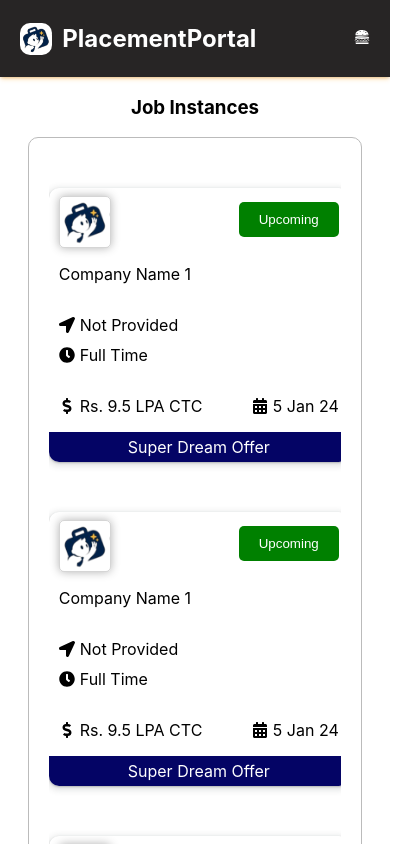
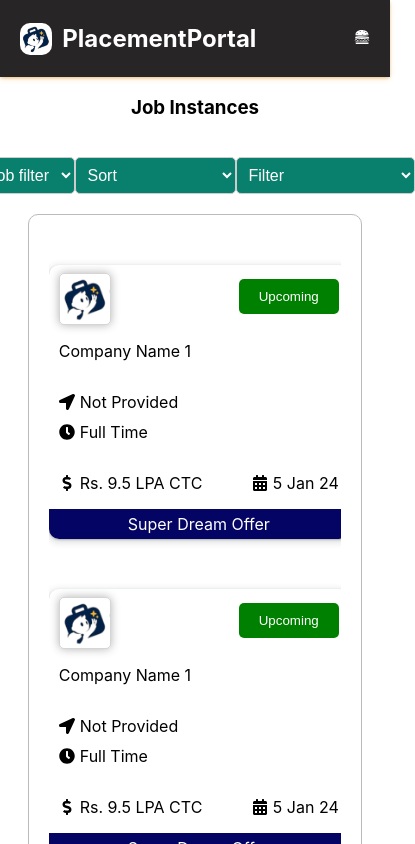
Before and after one commit to Ajay080/placement-portal, a React (Create React App) app: page /job in a window 390 px wide. Shown: the top 844 px of the page, 415 px wide, since content can reach past the window. Built offline with nearby package versions, Linux system fonts and the light colour scheme.

Commit message:
added filters and show password option

```diff
--- a/package.json
+++ b/package.json
@@ -13,6 +13,7 @@
     "react-icons": "^4.12.0",
     "react-router-dom": "^6.22.2",
     "react-scripts": "^5.0.1",
+    "react-select2-component": "^5.0.0-0",
     "web-vitals": "^2.1.4"
   },
   "scripts": {
--- a/src/App.js
+++ b/src/App.js
@@ -15,6 +15,7 @@ function App() {
       <div className="App">
         <Routes>
           <Route path="/login" element={<Login />} />
+          <Route path="/" element={<Login />} />
           <Route path="/*" element={<WithNavbarRoutes />} />
         </Routes>
       </div>
--- a/src/pages/Job/Job.css
+++ b/src/pages/Job/Job.css
@@ -1,3 +1,4 @@
+
 .job{
     display: flex;
     justify-content: center;
@@ -5,9 +6,73 @@
     /* width: 100%; */
     padding:20px 20px;
     padding-top: 2vh;
+    gap: 30px;
+
     /* padding:10vh 10vw; */
 }
-.job-left{
+
+.filter-sort, .filter-myjob {
+  display: flex;
+  align-items: center;
+  justify-content:space-between;
+  padding: 20px 0;
+  /* margin-top: 20px; */
+}
+
+/* .filter-sort label {
+  border: 2px solid #ccc;
+  border-radius: 5px;
+  padding: 8px 12px;
+  margin-right: 10px;
+  font-weight: bold;
+  background-color: #f0f0f0;
+} */
+
+.filter-sort select, .filter-myjob select {
+  padding: 8px;
+  text-align: center;
+  border: 1px solid #ccc;
+  border-radius: 5px;
+  background-color: #097f6d;
+  color: white;
+  font-size: medium;
+}
+.filter-sort option, .filter-myjob option {
+  padding: 8px 0;
+  background-color: #ffffff;
+  color:black;
+  text-align: left;
+  border: 1px solid #750c0c;
+  border-radius: 5px;
+  display: flex;
+  justify-content: center;
+  align-items: center;
+  height: 65px;
+  margin: 20px 0;
+  margin: 20px 0;
+  /* background-color: #fff; */
+  /* font-size:99px; */
+}
+
+/* .sort {
+  margin-right: 20px;
+} */
+
+/* .filter {
+  margin-left: 20px;
+} */
+
+
+.jobcard-filter{
+  /* border: 1px solid black; */
+ display: flex;
+ justify-content:space-between;
+ align-items: center;
+}
+
+
+
+.job-left, .filter-left{
     display: flex;
     justify-content: center;
     align-items: center;
@@ -15,7 +80,7 @@
     padding: 0 10px;
     background-color: white;
 }
-.job-right{
+.job-right, .filter-right{
     width:300px;
     /* padding:0px; */ /* Remove padding */
     display: flex;
@@ -23,6 +88,16 @@
     justify-content:center;
     align-items:center;
 }
+
+.filter-left{
+  /* border: 1px solid blue; */
+  display: flex;
+  justify-content:flex-start;
+  align-items: center;
+  padding: 0 40px;
+  gap: 20px;
+}
+
 
 .job-cards {
     display: flex;
@@ -233,8 +308,23 @@
   .job-card-head{
     display:none;
   }
+  /* .filter-right{
+    display: none;
+  } */
 
   @media screen and (max-width: 700px) {
+    .filter-right{
+      display: none;
+    }
+    .filter-left{
+      /* border: 1px solid blue; */
+      display: flex;
+      justify-content:center;
+      align-items: center;
+      font-size: small;
+      padding: 0;
+      gap: 0;
+    }
     .job-card-head{
       text-align: center;
       display:block;
--- a/src/pages/Job/Job.js
+++ b/src/pages/Job/Job.js
@@ -50,6 +50,52 @@ const Job = () => {
     <h3 className="job-card-head">
         Job Instances
       </h3>
+      <div className='jobcard-filter'>
+        <div className="filter-left">
+
+          <div className='filter-myjob'>
+            {/* <button type='button' className='myjob'>
+              My Jobs
+            </button>
+            <button type="button" className='alljob'>
+              All Jobs
+            </button> */}
+            <select id="myjobfilter" class='sort'>
+                <option value="default">Job filter</option>
+                <option value="priceLowToHigh">My Job</option>
+                <option value="priceHighToLow">All Jobs</option>
+              </select>
+          </div>
+          <div class='filter-sort'>
+              {/* <label for="sortDropdown">Sort:</label> */}
+              <select id="sortDropdown" class='sort'>
+                <option value="4">Sort</option>
+                <option value="1">A to Z</option>
+                <option value="2">Z to A</option>
+                <option value="3">Date Ascending</option>
+                <option value="4">Date Descending</option>
+              </select>
+
+              {/* <label for="filterDropdown">Filter:</label> */}
+              <select id="filterDropdown" class='filter'>
+                <option value="all">Filter</option>
+                <option value="1">Eligible</option>
+                <option value="2">Super Dream Offer</option>
+                <option value="3">Super Dream Intern</option>
+                <option value="4">Super Dream FTE</option>
+                <option value="5">Dream Offer</option>
+                <option value="6">Dream Intern</option>
+                <option value="7">Dream FTE</option>
+                <option value="8">Regular Offer</option>
+                <option value="9">Regular Intern</option>
+                <option value="10">Regular FTE</option>
+              </select>
+            </div>
+        </div>
+        <div className='filter-right'>
+        </div>
+
+      </div>
       <div className={`job ${isDialogOpen ? 'blur' : ''}`}> {/* Apply blur class conditionally */}
           <div className="job-left">
             <div className="job-filter">
--- a/src/pages/Login/Login.css
+++ b/src/pages/Login/Login.css
@@ -24,7 +24,7 @@
 .login-head{
     text-align: center;
     font-weight: bold;
-    font-size: larger;
+    font-size:30px;
 }
 .login-left{
     flex:50;
--- a/src/pages/Login/Login.js
+++ b/src/pages/Login/Login.js
@@ -1,28 +1,25 @@
 import React, { useState } from 'react';
 import './Login.css'
-// import Background from '../../Img/background-bg.jpg'
 import Background from '../../Img/LoginBg.jpg'
 import {Link} from 'react-router-dom';
 
+const Login = () => {
+    const [login, setLogin] = useState('');
+    const [showLogin, setShowLogin] = useState(false);
 
-const Login = () => {
-    const [login, setlogin] = useState('');
-    const [showlogin, setShowlogin] = useState(false);
-
-
-    const handleloginChange = (e) => {
-      setlogin(e.target.value);
+    const handleLoginChange = (e) => {
+        setLogin(e.target.value);
     };
 
     const handleCheckboxChange = () => {
-      setShowlogin(!showlogin);
+        setShowLogin(!showLogin);
     };
 
     return (
         <div className="loginSignup">
             <div className='login'>
                 <div className='login-left'>
-                <img src={Background}></img>
+                    <img src={Background} alt="Background" />
                 </div>
                 <div className='login-right'>
                     <div className='login-head'>
@@ -52,15 +49,19 @@ const Login = () => {
                                     <b>Enter Current Password</b>
                                 </div>
                                 <div className="login-name-div-value">
-                                <input type="login" className="current-login" value={login} onChange={handleloginChange}/>
+                                    <input
+                                        type={showLogin ? "text" : "password"}
+                                        className="current-login"
+                                        value={login}
+                                        onChange={handleLoginChange}
+                                    />
                                 </div>
                             </div>
-                        <label htmlFor="showlogin">
+                            <label htmlFor="showLogin">
                                 <input
                                     type="checkbox"
-                                id="showlogin"
-                                className="current-login"
-                                checked={showlogin}
+                                    id="showLogin"
+                                    checked={showLogin}
                                     onChange={handleCheckboxChange}
                                 />
                                 Show Password
@@ -69,12 +70,11 @@ const Login = () => {
                                 <Link to='/drop'><button className='login-current-pass'>Submit</button></Link>
                             </div>
                         </div>
-
                     </div>
                 </div>
             </div>
         </div>
-  )
+    );
 }
 
-export default Login
+export default Login;
```
Also changed, not shown: 1 other file (tests, documents, lock files or other folders). Lines whose indentation alone changed are shown as unchanged.
